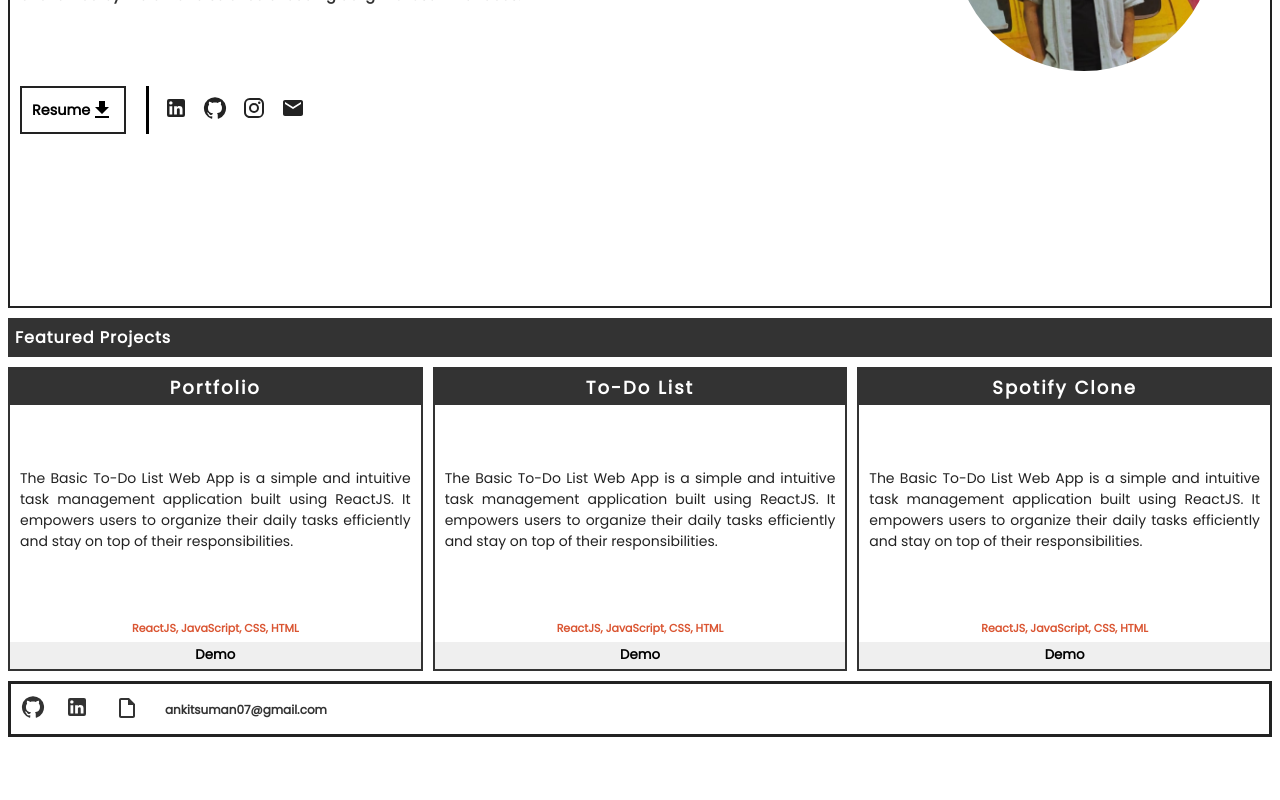
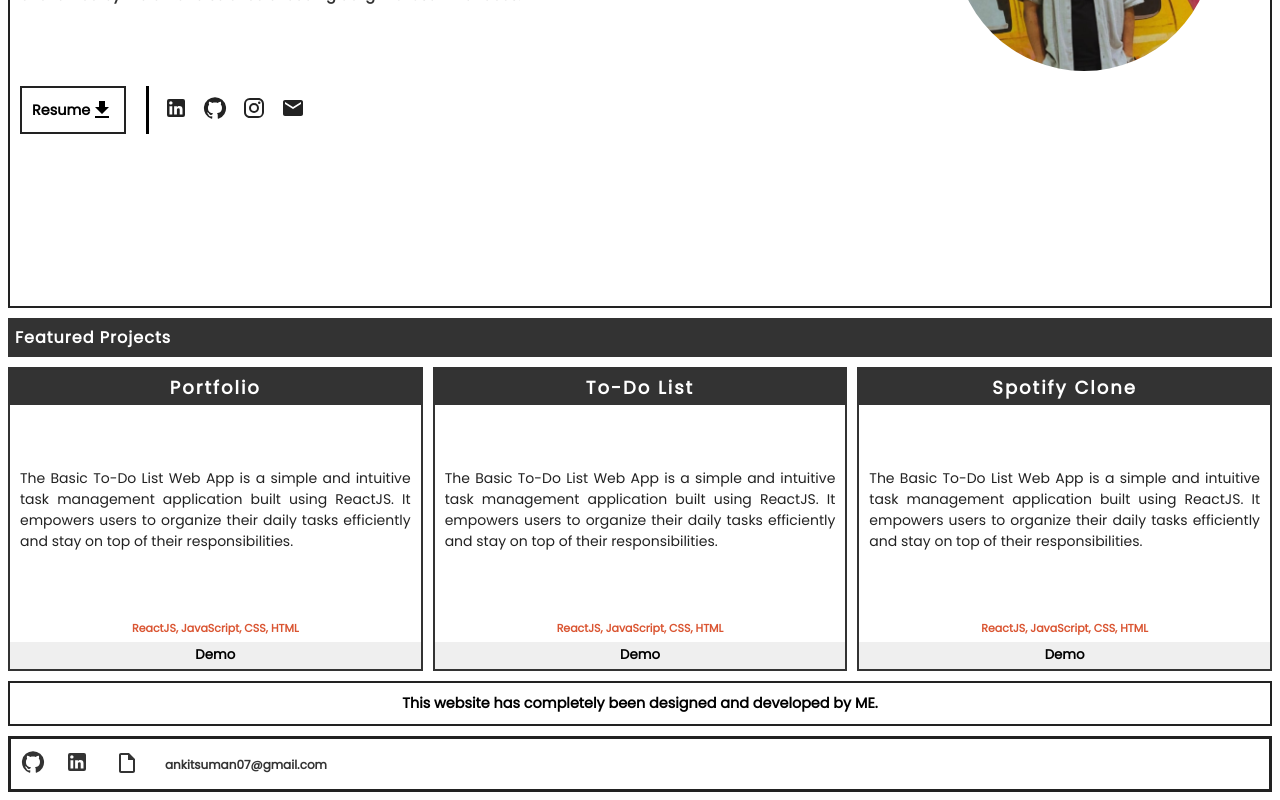
Before and after one commit to ankit-suman-07/new-portfolio, a React (Create React App) app: page / in a window 1280 px wide. Shown: the part 520-1320 px from the top of the page. Before the commit the page ends 1265 px from the top, so only its background shows below. Built offline with nearby package versions, Linux system fonts and the light colour scheme.

Commit message:
Homepage modification

```diff
--- a/package.json
+++ b/package.json
@@ -41,5 +41,8 @@
       "last 1 firefox version",
       "last 1 safari version"
     ]
+  },
+  "devDependencies": {
+    "@babel/plugin-proposal-private-property-in-object": "^7.21.11"
   }
 }
--- a/src/components/ProjectsCard.js
+++ b/src/components/ProjectsCard.js
@@ -5,7 +5,7 @@
 
     return (
         <>
-        <a href={url} >
+        <a href={url}  target="_blank" >
             <div className="project-card" >
                 <span className="project-name" >{ name }</span>
                 <span className="project-desc" >{ desc }</span>
--- a/src/css/Home.css
+++ b/src/css/Home.css
@@ -129,6 +129,17 @@
     transition: 0.5s;
 }
 
+.flex {
+    border: 2px solid #222222;
+    margin-top: 10px;
+    padding: 10px;
+    display: flex;
+    justify-content: center;
+    font-size: 0.9rem;
+    font-weight: 600;
+    font-family: 'Poppins', sans-serif;
+}
+
 @media only screen and (max-width: 600px) {
     .hero-banner {
         font-size: 1.9rem;
--- a/src/pages/Home.js
+++ b/src/pages/Home.js
@@ -57,7 +57,11 @@
                 <img src={Image} alt="Profile Photo" className="image" />
             </div>
     </div>
+
     <Featured />
+    <div className="flex" >
+        This website has completely been designed and developed by ME.
+    </div>
     </>
     );
 };
```
Also changed, not shown: 2 other files (tests, documents, lock files or other folders).
